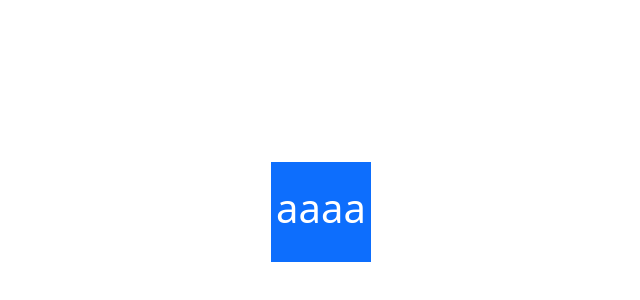
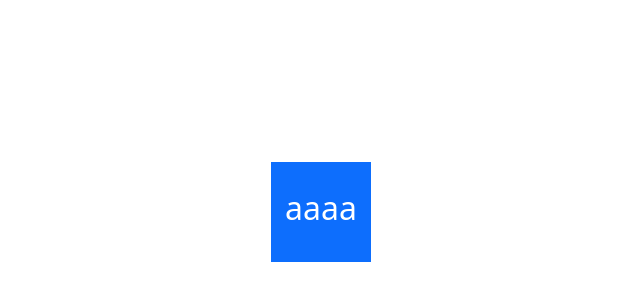
Before and after one commit to E-Nicollyy/bootstrap-local, a plain HTML site: page index.html in a window 1280 px wide. Shown: the part 188-488 px from the top of the page, 319-959 px from the left. Drawn offline with Linux system fonts and the light colour scheme.

```diff
--- a/index.html
+++ b/index.html
@@ -10,7 +10,7 @@
 
 
 <div class="d-flex justify-content-center align-items-center bg-primary" style="width: 100px; height: 100px;">
-    <h1 class="text-white fs-1"> aaaa</h1>
+    <h1 class="text-white fs-2"> aaaa</h1>
 </div>
 
 
```
Also changed, not shown: automatico/package.json (added, +15 -0 lines), 2 other files.
